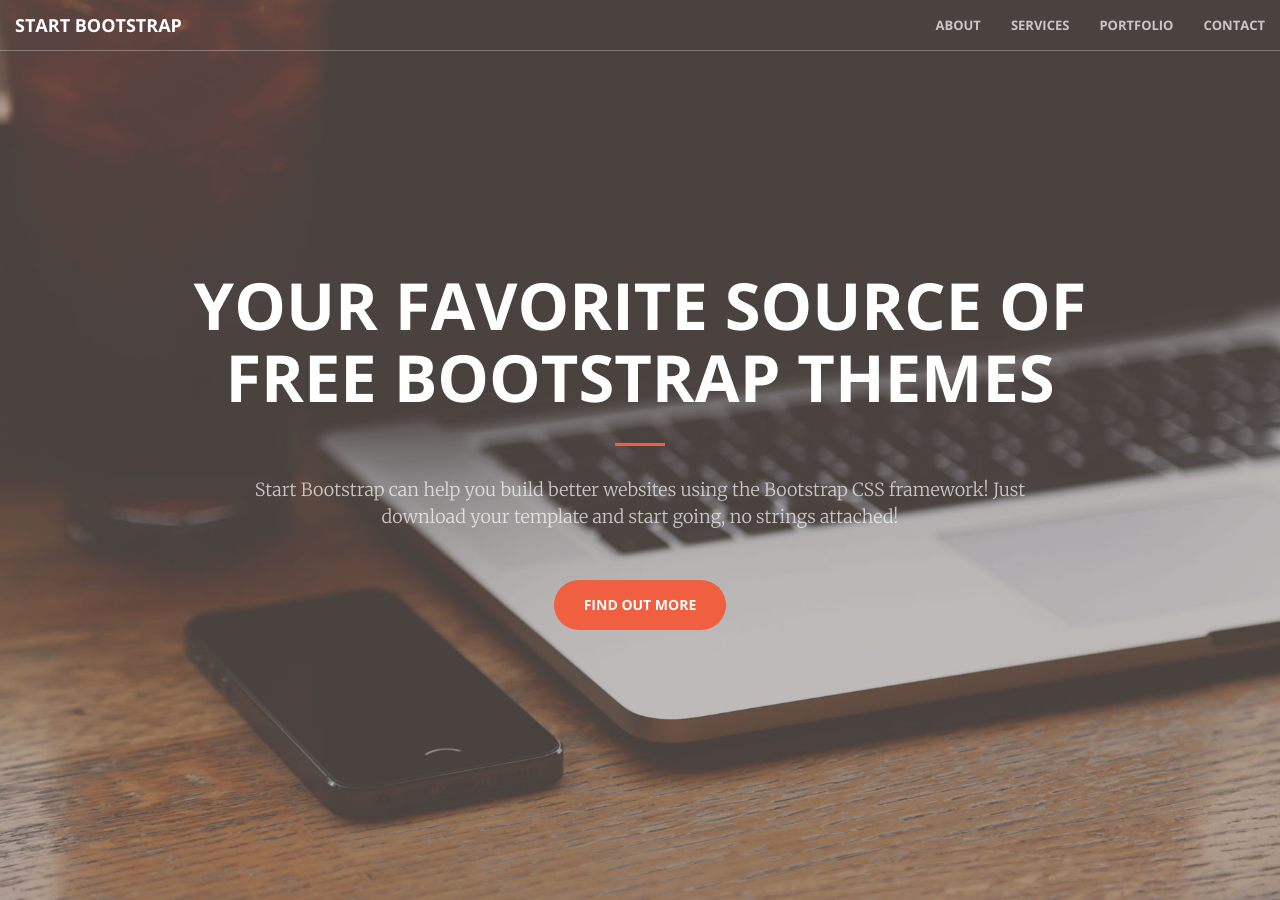
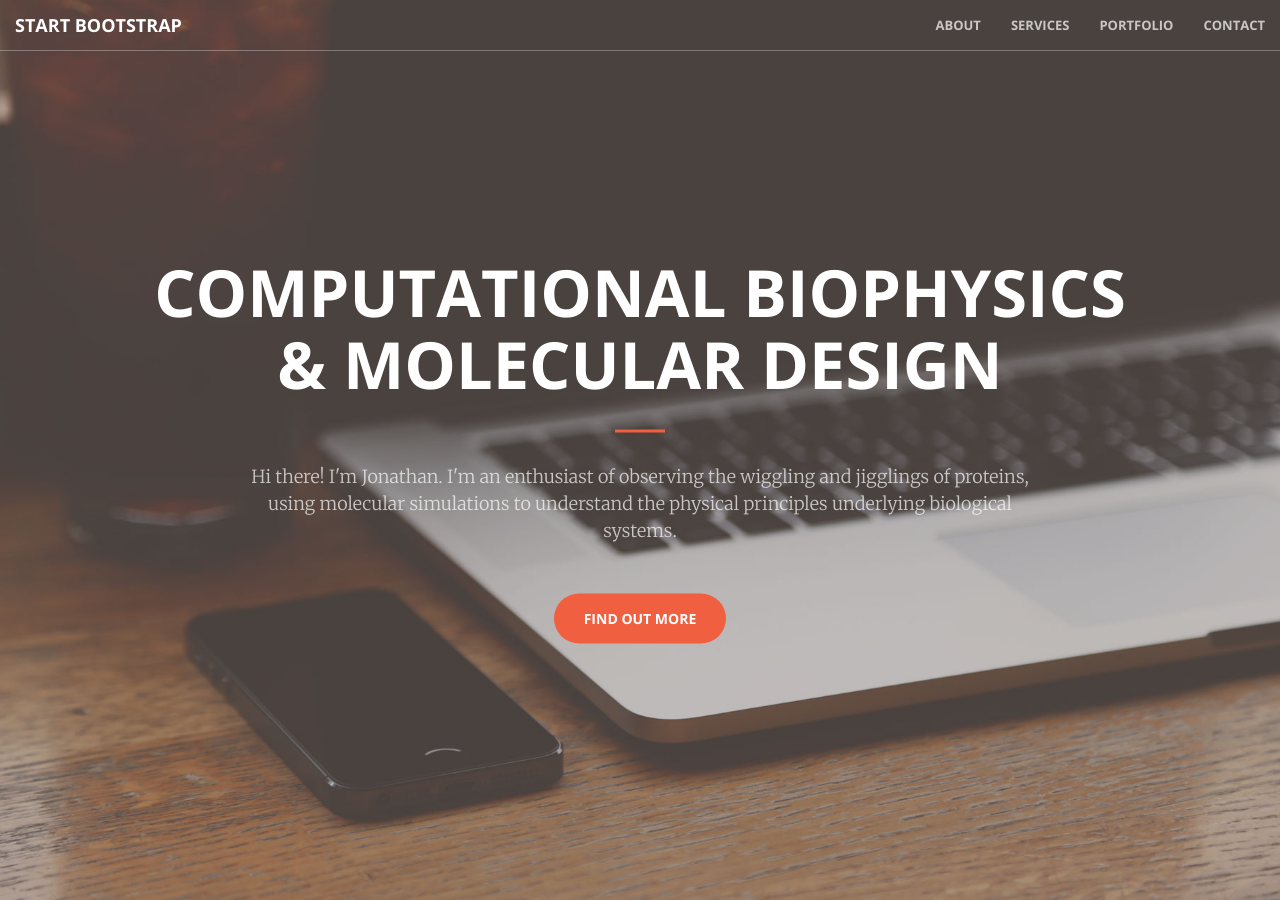
Before and after one commit to Jonathan-Zajac/Jonathan-Zajac.github.io, a Jekyll site: the page built from index.html, in a window 1280 px wide and 900 px high. Built offline with Jekyll 4.4.1, drawn with Linux system fonts in a browser that asks for light colours.

Commit message:
update header

```diff
--- a/_includes/header.html
+++ b/_includes/header.html
@@ -1,9 +1,9 @@
 <header>
     <div class="header-content">
         <div class="header-content-inner">
-            <h1>Your Favorite Source of Free Bootstrap Themes</h1>
+            <h1>Computational Biophysics & Molecular Design</h1>
             <hr>
-            <p>Start Bootstrap can help you build better websites using the Bootstrap CSS framework! Just download your template and start going, no strings attached!</p>
+            <p>Hi there! I'm Jonathan. I'm an enthusiast of observing the wiggling and jigglings of proteins, using molecular simulations to understand the physical principles underlying biological systems.</p>
             <a href="#about" class="btn btn-primary btn-xl page-scroll">Find Out More</a>
         </div>
     </div>
```
